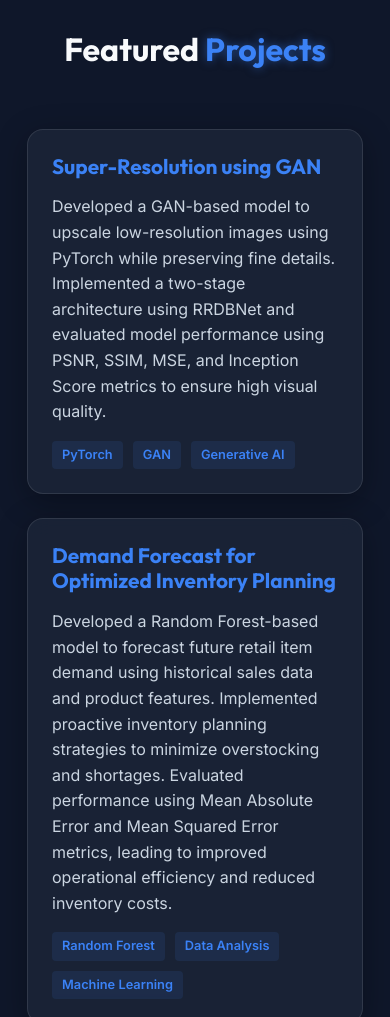
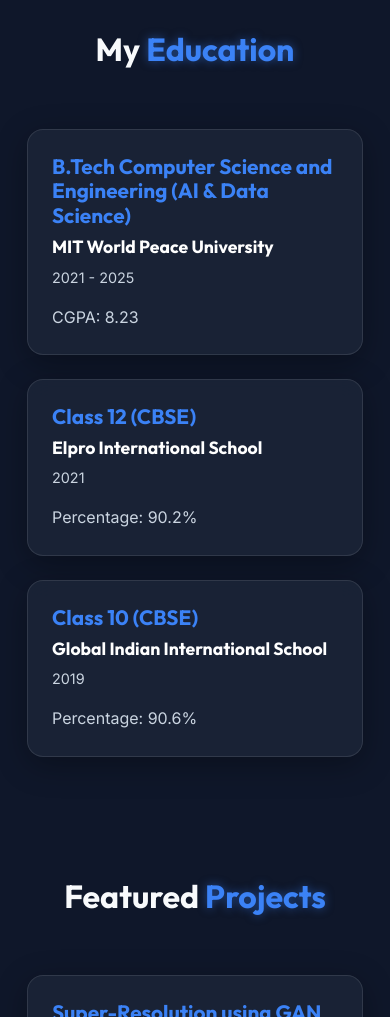
Before and after one commit to salunke12/resume_website, a plain HTML site: page index.html in a window 390 px wide. Shown: the part 3880-4897 px from the top of the page. Drawn offline with nearby package versions, Linux system fonts and the light colour scheme.

Commit message:
added education

```diff
--- a/index.html
+++ b/index.html
@@ -41,6 +41,7 @@
                     <li class="nav-item"><a class="nav-link" href="#about">About</a></li>
                     <li class="nav-item"><a class="nav-link" href="#skills">Skills</a></li>
                     <li class="nav-item"><a class="nav-link" href="#experience">Experience</a></li>
+                    <li class="nav-item"><a class="nav-link" href="#education">Education</a></li>
                     <li class="nav-item"><a class="nav-link" href="#projects">Projects</a></li>
                     <li class="nav-item"><a class="nav-link" href="#contact">Contact</a></li>
                 </ul>
@@ -69,6 +70,7 @@
                 <li><a href="#about" class="mobile-nav-link">About</a></li>
                 <li><a href="#skills" class="mobile-nav-link">Skills</a></li>
                 <li><a href="#experience" class="mobile-nav-link">Experience</a></li>
+                <li><a href="#education" class="mobile-nav-link">Education</a></li>
                 <li><a href="#projects" class="mobile-nav-link">Projects</a></li>
                 <li><a href="#contact" class="mobile-nav-link">Contact</a></li>
             </ul>
@@ -258,8 +260,53 @@
         </div>
     </section>
 
+    <!-- Education Section -->
+    <section id="education" class="education section-spacing glass-section">
+        <div class="container">
+            <div class="section-title reveal">
+                <h2>My <span>Education</span></h2>
+            </div>
+            <div class="row justify-content-center reveal">
+                <div class="col-lg-10 col-xl-8">
+                    <div class="d-flex flex-column gap-4">
+                        <div class="timeline-card glass-card w-100 p-4 p-md-5">
+                            <div class="timeline-content">
+                                <h3 class="timeline-title mb-2">B.Tech Computer Science and Engineering (AI & Data Science)</h3>
+                                <div class="d-flex flex-column flex-md-row justify-content-between align-items-md-center mb-0">
+                                    <h5 class="m-0 text-white fw-bold" style="font-size: 1.1rem;">MIT World Peace University</h5>
+                                    <span class="timeline-date text-muted mt-2 mt-md-0">2021 - 2025</span>
+                                </div>
+                                <p class="text-muted mt-3 mb-0">CGPA: 8.23</p>
+                            </div>
+                        </div>
+                        <div class="timeline-card glass-card w-100 p-4 p-md-5">
+                            <div class="timeline-content">
+                                <h3 class="timeline-title mb-2">Class 12 (CBSE)</h3>
+                                <div class="d-flex flex-column flex-md-row justify-content-between align-items-md-center mb-0">
+                                    <h5 class="m-0 text-white fw-bold" style="font-size: 1.1rem;">Elpro International School</h5>
+                                    <span class="timeline-date text-muted mt-2 mt-md-0">2021</span>
+                                </div>
+                                <p class="text-muted mt-3 mb-0">Percentage: 90.2%</p>
+                            </div>
+                        </div>
+                        <div class="timeline-card glass-card w-100 p-4 p-md-5">
+                            <div class="timeline-content">
+                                <h3 class="timeline-title mb-2">Class 10 (CBSE)</h3>
+                                <div class="d-flex flex-column flex-md-row justify-content-between align-items-md-center mb-0">
+                                    <h5 class="m-0 text-white fw-bold" style="font-size: 1.1rem;">Global Indian International School</h5>
+                                    <span class="timeline-date text-muted mt-2 mt-md-0">2019</span>
+                                </div>
+                                <p class="text-muted mt-3 mb-0">Percentage: 90.6%</p>
+                            </div>
+                        </div>
+                    </div>
+                </div>
+            </div>
+        </div>
+    </section>
+
     <!-- Projects Section -->
-    <section id="projects" class="projects section-spacing glass-section">
+    <section id="projects" class="projects section-spacing">
         <div class="container">
             <div class="section-title reveal">
                 <h2>Featured <span>Projects</span></h2>
```
